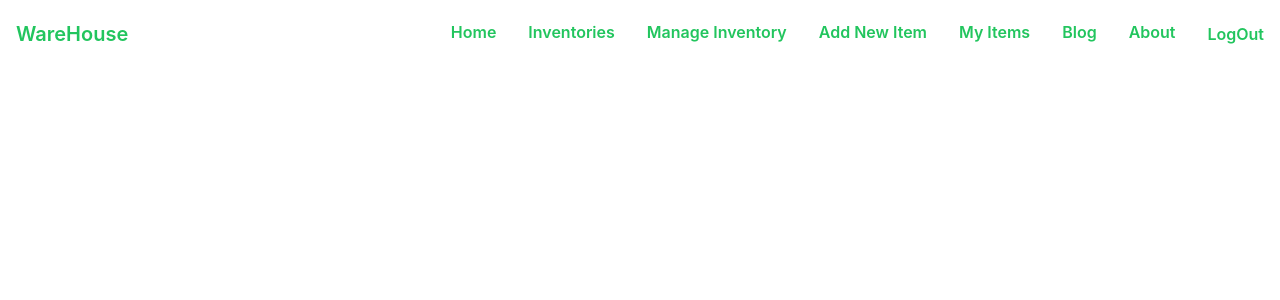
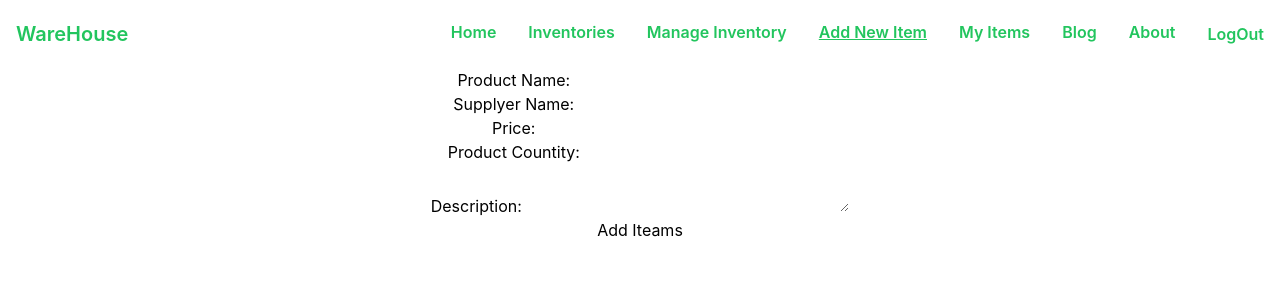
Before and after one commit to Abdur-Rahman-Argon/bike-werhouse, a React (Create React App) app: page /addnewitem in a window 1280 px wide. Shown: the top 300 px of the page. Built offline with nearby package versions, Linux system fonts and the light colour scheme; no server answers; sample sign-in values are in the browser's storage.

Commit message:
home page items added

```diff
--- a/src/App.js
+++ b/src/App.js
@@ -7,6 +7,8 @@ import SignUp from "./components/SignUp/SignUp";
 import RequireAuth from "./components/Share/RequreAuth/RequreAuth";
 import Home from "./Home/Home/Home";
 import Inventories from "./components/Inventories/Inventories";
+import AddNewIteams from "./components/AddNewIteams/AddNewIteams";
+import UpdateItem from "./components/Share/UpdateItem/UpdateItem";
 
 function App() {
   return (
@@ -16,10 +18,26 @@ function App() {
       <Routes>
         <Route path="/" element={<Home></Home>}></Route>
         <Route
+          path="/addnewitem"
+          element={
+            <RequireAuth>
+              <AddNewIteams></AddNewIteams>
+            </RequireAuth>
+          }
+        ></Route>
+        <Route
           path="/inventorise"
           element={
             <RequireAuth>
               <Inventories></Inventories>
+            </RequireAuth>
+          }
+        ></Route>
+        <Route
+          path="/inventorise/:id"
+          element={
+            <RequireAuth>
+              <UpdateItem></UpdateItem>
             </RequireAuth>
           }
         ></Route>
--- a/src/Home/Home/Home.css
+++ b/src/Home/Home/Home.css
@@ -0,0 +1,3 @@
+.input {
+  border-bottom: 1px solid black;
+}
--- a/src/Home/Home/Home.js
+++ b/src/Home/Home/Home.js
@@ -1,16 +1,15 @@
 import React, { useEffect, useState } from "react";
+import "./Home.css";
 import Banners from "../Banners/Banners";
 import IteamList from "../../components/IteamList/IteamList";
 import "./Home.css";
+import useProducts from "../../components/utilites/useProducts";
 
 const Home = () => {
-  const [products, setProduct] = useState([]);
-  useEffect(() => {
-    fetch("products.json")
-      .then((res) => res.json())
-      .then((data) => setProduct(data));
-  }, []);
-  console.log(products);
+  const [products, setProduct] = useProducts([]);
+  const items = products.slice(1, 4);
+  console.log(items);
+
   return (
     <div>
       <Banners></Banners>
@@ -35,8 +34,8 @@ const Home = () => {
             </tr>
           </thead>
           <tbody>
-            {products.map((user) => (
-              <IteamList user={user}></IteamList>
+            {items.map((item) => (
+              <IteamList item={item}></IteamList>
             ))}
           </tbody>
         </table>
--- /dev/null
+++ b/src/components/AddNewIteams/AddNewIteams.js
@@ -0,0 +1,36 @@
+import React from "react";
+
+const AddNewIteams = () => {
+  return (
+    <div>
+      <form>
+        <div>
+          <label htmlFor="">Product Name: </label>
+          <input type="text" name="" id="" />
+        </div>
+        <div>
+          <label htmlFor="">Supplyer Name: </label>
+          <input type="text" name="" id="" />
+        </div>
+        <div>
+          <label htmlFor="">Price: </label>
+          <input type="text" name="" id="" />
+        </div>
+        <div>
+          <label htmlFor="">Product Countity: </label>
+          <input type="text" name="" id="" />
+        </div>
+        <div>
+          <label htmlFor="">Description: </label>
+          <textarea name="" id="" cols="30" rows="2"></textarea>
+        </div>
+
+        <div>
+          <input type="submit" value="Add Iteams" />
+        </div>
+      </form>
+    </div>
+  );
+};
+
+export default AddNewIteams;
--- a/src/components/Headers/Headers.js
+++ b/src/components/Headers/Headers.js
@@ -43,7 +43,7 @@ const Headers = () => {
 
             <CustomLink
               className="mx-4 font-semibold text-green-500"
-              to="/addnewitems"
+              to="/addnewitem"
             >
               Add New Item
             </CustomLink>
--- a/src/components/Inventories/Inventories.js
+++ b/src/components/Inventories/Inventories.js
@@ -4,12 +4,7 @@ import useProducts from "../utilites/useProducts";
 
 const Inventories = () => {
   const [products, setProduct] = useProducts([]);
-  useEffect(() => {
-    fetch("products.json")
-      .then((res) => res.json())
-      .then((data) => setProduct(data));
-  }, []);
-  console.log(products);
+
   return (
     <div>
       <div className="border-2 my-5 w-10/12 mx-auto">
@@ -33,8 +28,8 @@ const Inventories = () => {
             </tr>
           </thead>
           <tbody>
-            {products.map((user) => (
-              <IteamList user={user}></IteamList>
+            {products.map((item) => (
+              <IteamList item={item}></IteamList>
             ))}
           </tbody>
         </table>
--- a/src/components/IteamList/IteamList.js
+++ b/src/components/IteamList/IteamList.js
@@ -1,22 +1,26 @@
 import React from "react";
+import { Link } from "react-router-dom";
 
 const IteamList = (props) => {
-  const user = props.user;
+  const item = props.item;
   return (
     <tr className="border-2">
-      <td className="border-2">{user.serial}</td>
+      <td className="border-2">{item.serial}</td>
       <td className="border-2">
-        <img src={user.img} className="w-14" />
+        <img src={item.img} className="w-14" />
       </td>
-      <td className="border-2 px-3">{user.productName}</td>
-      <td className="border-2 px-3">{user.description}</td>
-      <td className="border-2 px-3">{user.price}</td>
-      <td className="border-2 px-3">{user.supplierName}</td>
-      <td className="border-2 px-3">{user.stock}</td>
+      <td className="border-2 px-3">{item.productName}</td>
+      <td className="border-2 px-3">{item.description}</td>
+      <td className="border-2 px-3">{item.price}</td>
+      <td className="border-2 px-3">{item.supplierName}</td>
+      <td className="border-2 px-3">{item.stock}</td>
       <td className="border-2 px-3">
-        <button className="border-2 px-2 bg-orange-600 rounded-full">
-          Stock Update
-        </button>
+        <Link
+          to="/inventorise/:id"
+          className="border-2 px-2 bg-green-400 rounded-full"
+        >
+          Update
+        </Link>
       </td>
     </tr>
   );
--- /dev/null
+++ b/src/components/Share/UpdateItem/UpdateItem.js
@@ -0,0 +1,11 @@
+import React from "react";
+
+const UpdateItem = () => {
+  return (
+    <div>
+      <h1>update items</h1>
+    </div>
+  );
+};
+
+export default UpdateItem;
```
